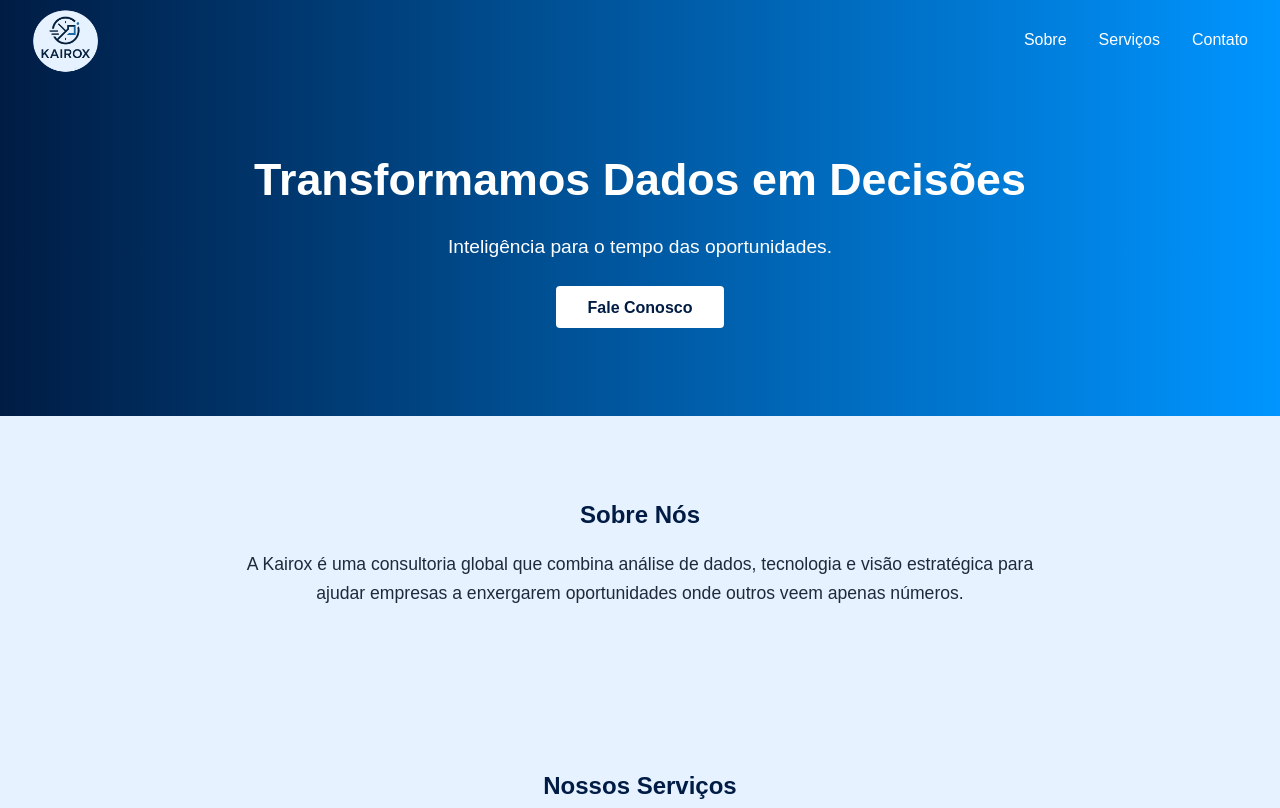
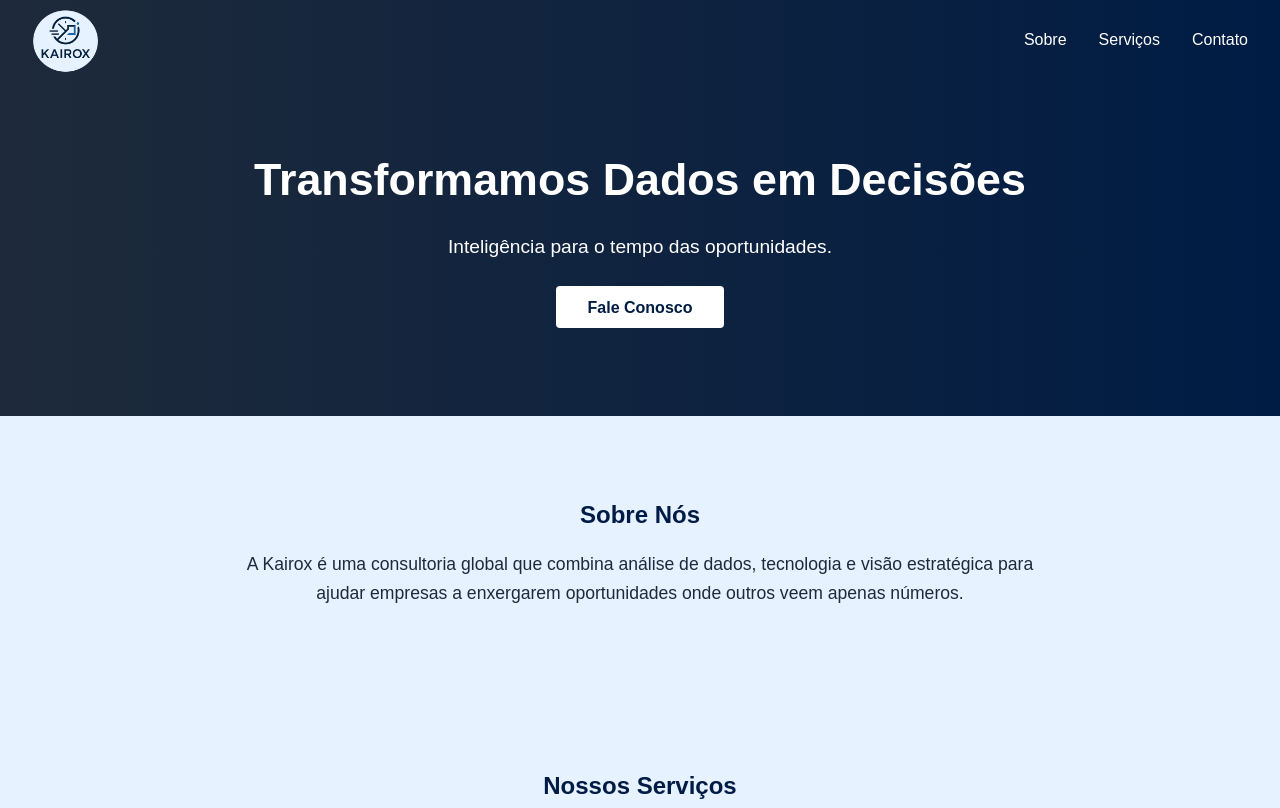
Before and after one commit to Gabedf/kairox, a plain HTML site: page index.html in a window 1280 px wide. Shown: the top 808 px of the page. Drawn offline with Linux system fonts and the light colour scheme.

Commit message:
style: changing background color

```diff
--- a/style.css
+++ b/style.css
@@ -89,7 +89,7 @@ nav a:hover {
 
 /* ---------- HERO SECTION ---------- */
 .hero {
-    background: linear-gradient(to right, var(--azul-primario), var(--azul-claro));
+    background: linear-gradient(to right, var(--cinza-azul), var(--azul-primario));
     color: var(--branco);
     text-align: center;
     padding: 9rem 2rem 6rem;
```
